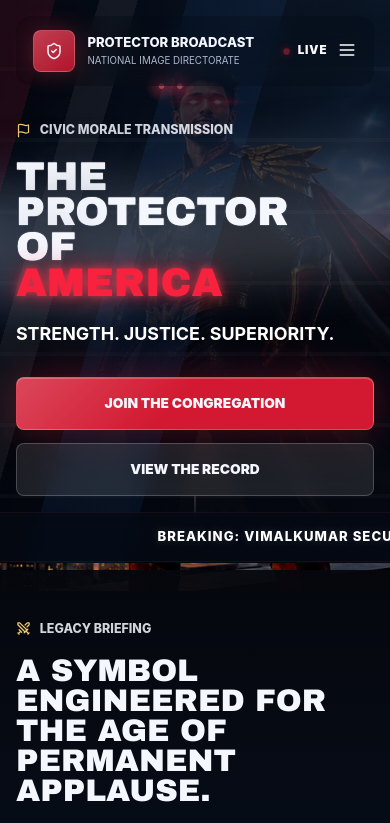
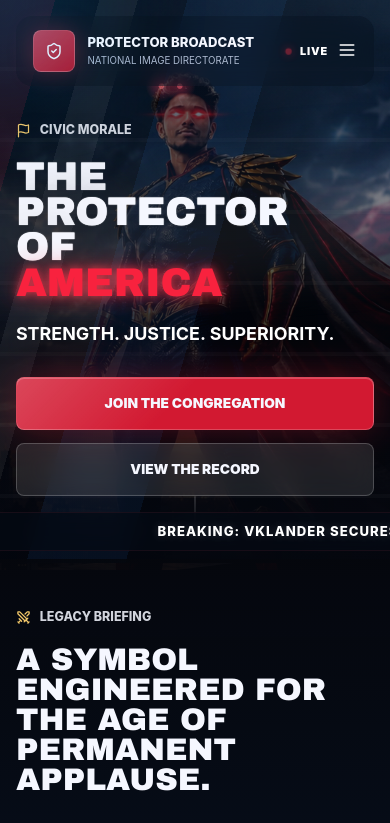
Before and after one commit to Vimalkumar-Coder/homelander-website, a React (Vite) app: page / in a window 390 px wide. Shown: the top 823 px of the page. Built offline with nearby package versions, Linux system fonts and the light colour scheme.

Commit message:
mouse glow

```diff
--- a/src/App.jsx
+++ b/src/App.jsx
@@ -13,6 +13,7 @@ import {
   Zap
 } from "lucide-react";
 import { useEffect, useRef, useState } from "react";
+import { transform } from "zod/v4";
 
 const navItems = [
   { href: "#top", label: "Arrival" },
@@ -218,6 +219,14 @@ export default function App() {
   const [navOpen, setNavOpen] = useState(false);
   const [scrolled, setScrolled] = useState(false);
   const [notifications, setNotifications] = useState([]);
+  const [mousePosition, setMousePosition] = useState({
+  x: 0,
+  y: 0
+});
+  const [parallax, setParallax] = useState({
+  x: 0,
+  y: 0
+});
   const [member, setMember] = useState(emptyMember);
   const [complaint, setComplaint] = useState(emptyComplaint);
   const [memberErrors, setMemberErrors] = useState({});
@@ -267,8 +276,29 @@ observer.observe(counter);
   return () => window.removeEventListener("scroll", onScroll);
 }, []);
 
+useEffect(() => {
+ const moveGlow = (e) => {
 
-  useEffect(() => {
+  setMousePosition({
+    x: e.clientX,
+    y: e.clientY
+  });
+
+  setParallax({
+    x: (window.innerWidth / 2 - e.clientX) / 40,
+    y: (window.innerHeight / 2 - e.clientY) / 40
+  });
+
+};
+
+  window.addEventListener("mousemove", moveGlow);
+
+  return () => {
+    window.removeEventListener("mousemove", moveGlow);
+  };
+}, []);
+
+useEffect(() => {
     if (!window.location.hash) {
       return;
     }
@@ -329,7 +359,16 @@ observer.observe(counter);
   }
 
   return (
-    <main className="site-shell">
+    <div>
+  <div
+    className="mouse-glow"
+    style={{
+      left: `${mousePosition.x}px`,
+      top: `${mousePosition.y}px`
+    }}
+  />
+
+  <main className="site-shell">
       <header className={`site-nav ${scrolled ? "scrolled" : ""}`}>
         <a className="brand" href="#top" aria-label="Protector Broadcast home">
           <span>
@@ -369,7 +408,16 @@ observer.observe(counter);
         </button>
       </header>
 
-      <section className="hero-shell" id="top">
+      <section
+        className="hero"
+        id="top"
+        style={{
+          transform:
+          window.innerWidth > 768
+            ? `translate(${parallax.x}px, ${parallax.y}px)`
+            : `translate(0px, 0px)`
+        }}
+        >
         <div className="hero-image" aria-hidden="true" />
         <div className="hero-grade" aria-hidden="true" />
         <div className="flag-wash" aria-hidden="true" />
@@ -381,7 +429,7 @@ observer.observe(counter);
           <Reveal>
             <p className="eyebrow">
               <Flag size={15} />
-              Civic morale transmission
+              Civic morale<span className="hide-mobile">TRANSMISSION</span>
             </p>
             <h1>The Protector of <span className="america-glow">AMERICA</span></h1>
             <p className="hero-subtitle">Strength. Justice. Superiority.</p>
@@ -399,7 +447,7 @@ observer.observe(counter);
 
       <div className="news-ticker">
        <div className="news-track">
-         BREAKING: Vimalkumar secures eastern airspace • National morale reaches historic peak • Vought confirms uninterrupted skyline surveillance • Public confidence remains at 97%.
+         BREAKING: Vklander secures eastern airspace • National morale reaches historic peak • Vought confirms uninterrupted skyline surveillance • Public confidence remains at 97%.
        </div>
       </div>
 
@@ -687,5 +735,6 @@ observer.observe(counter);
         notifications={notifications}
       />
     </main>
+      </div>
   );
 }
--- a/src/index.css
+++ b/src/index.css
@@ -50,6 +50,8 @@ a {
 #root,
 .site-shell {
   min-height: 100vh;
+  position: relative;
+  z-index: 1;
 }
 
 .site-shell {
@@ -152,8 +154,9 @@ a {
 
 .nav-links {
   display: flex;
-  gap: 0.4rem;
-  margin-left: auto;
+  gap: 1.2rem;
+  align-items: center;
+  transform: translateX(300px);
 }
 
 .nav-links a {
@@ -203,6 +206,7 @@ a {
   min-height: min(88svh, 920px);
   position: relative;
   padding-bottom: 2rem;
+  transition: transform 0.15s ease-out;
 }
 
 .hero-image,
@@ -913,7 +917,7 @@ footer {
   gap: 0.45rem;
   letter-spacing: 0.08em;
   margin-left: auto;
-  margin-right: -0.9rem;
+  padding-right: 0rem;
   text-transform: uppercase;
 }
 
@@ -988,6 +992,7 @@ footer {
   margin-left: 0.7rem;
 
   position: relative;
+  z-index: 9999;
   top: -1px;
 
   transition: all 0.25s ease;
@@ -1022,21 +1027,15 @@ footer {
   box-shadow:
   0 0 24px rgba(255, 40, 60, 0.18),
   inset 0 1px 0 rgba(255,255,255,0.06);
-
   border: 1px solid rgba(255,255,255,0.08);
-
   border-radius: 14px;
-
   backdrop-filter: blur(20px);
-
   padding: 1rem;
-
   display: none;
   flex-direction: column;
-
   gap: 0.5rem;
-
-  z-index: 100;
+  position: relative;
+  z-index: 9999;
 }
 
   .nav-links.open {
@@ -1055,7 +1054,9 @@ footer {
   position: relative;
   margin-top: -3.2rem;
   margin-bottom: 0.5rem;
-
+  padding: 0.55rem 0;
+  min-height: 36px;
+  font-size: 0.54rem;
   top: auto;
   bottom: auto;
 
@@ -1069,13 +1070,35 @@ footer {
   }
 
   .hero-image {
-    background-position: 63% 18%;
+    .hero-image {
+  background-position: 58% top;
+  background-size: cover;
+
+  filter:
+    brightness(1.18)
+    contrast(1.12)
+    saturate(1.08);
+
+  opacity: 1;
+}
   }
 
   .hero-grade {
-    background:
-      linear-gradient(90deg, rgba(2, 5, 13, 0.96), rgba(3, 8, 19, 0.54)),
-      linear-gradient(180deg, rgba(3, 6, 15, 0.12), #05070d 100%);
+  background:
+    linear-gradient(
+      90deg,
+      rgba(2, 5, 13, 0.72),
+      rgba(3, 8, 19, 0.22)
+    ),
+    linear-gradient(
+      180deg,
+      rgba(3, 6, 15, 0.08),
+      #05070d 100%
+    );
+}
+
+  .cloud-bank {
+    opacity: 0.18;
   }
 
   .hero-eyes {
@@ -1084,11 +1107,43 @@ footer {
       radial-gradient(circle at 46.1% 15.3%, rgba(255, 82, 92, 0.96) 0 0.14rem, rgba(255, 48, 66, 0.44) 0.2rem, transparent 0.98rem);
   }
 
+  .hide-mobile {
+    display: none;
+  }
+
   .about-grid,
   .form-layout,
   .form-layout.reverse {
     grid-template-columns: 1fr;
   }
+
+  .menu-toggle {
+    margin-left: 0.8rem;
+  }
+
+  .broadcast-header {
+  display: flex;
+  align-items: center;
+  justify-content: space-between;
+  gap: 0.6rem;
+}
+
+.broadcast-bar {
+  display: flex;
+  align-items: center;
+}
+
+.broadcast-copy {
+  flex: 0 0 55%;
+}
+
+.live-indicator {
+  transform: translateX(15px);
+  margin-right: 0rem;
+  white-space: nowrap;
+  flex-shrink: 0;
+  font-size: 0.68rem;
+}
 
   .complaint-copy {
     justify-self: stretch;
@@ -1171,3 +1226,25 @@ footer {
     transform: none;
   }
 }
+
+.mouse-glow {
+  position: fixed;
+  width: 180px;
+  height: 180px;
+
+  background: rgba(0, 170, 255, 0.20);
+
+  border-radius: 50%;
+
+  pointer-events: none;
+
+  transform: translate(-50%, -50%);
+
+  filter: blur(60px);
+
+  z-index: 9999;
+
+  transition:
+    left 0.08s linear,
+    top 0.08s linear;
+}
```
